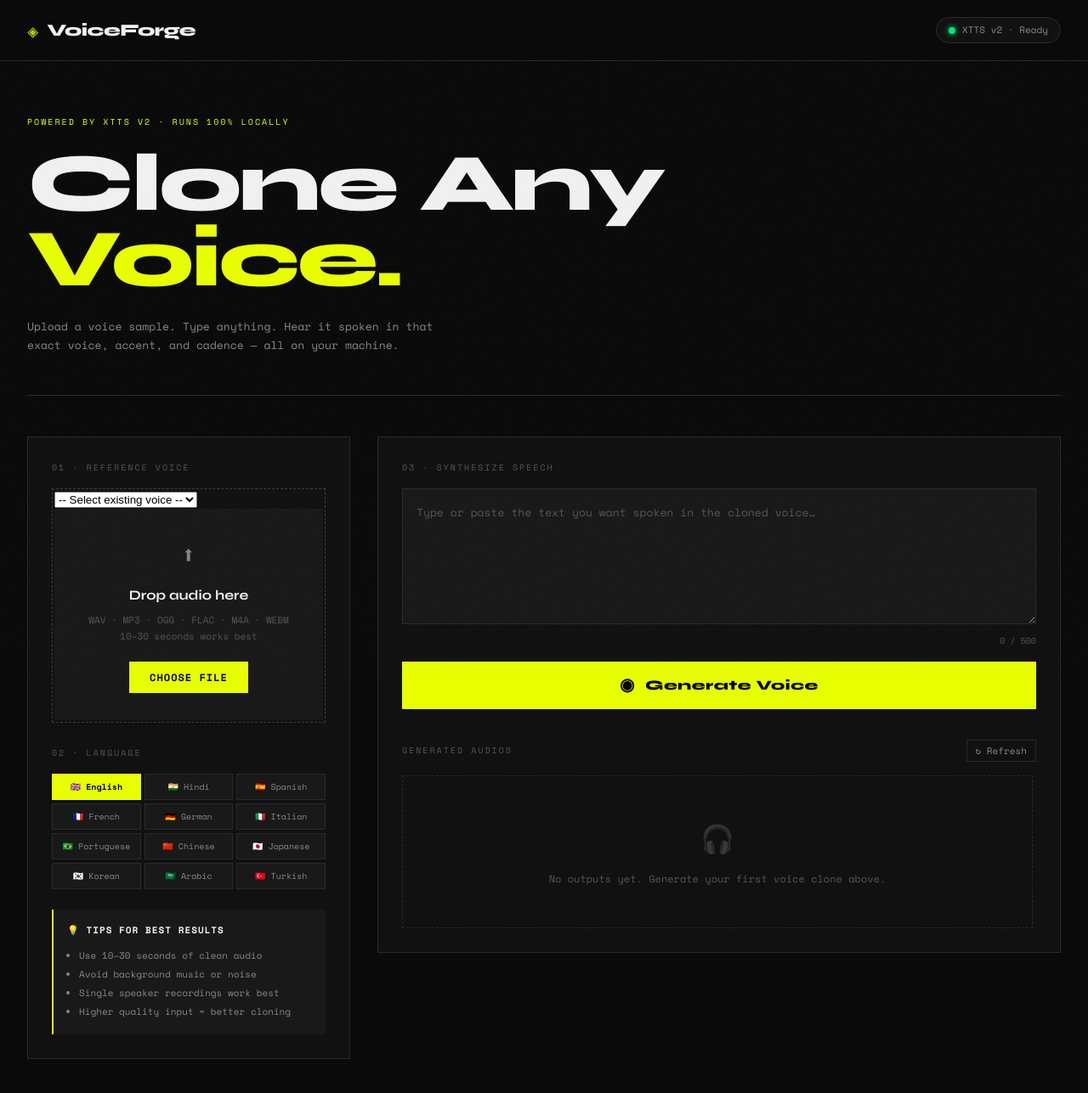
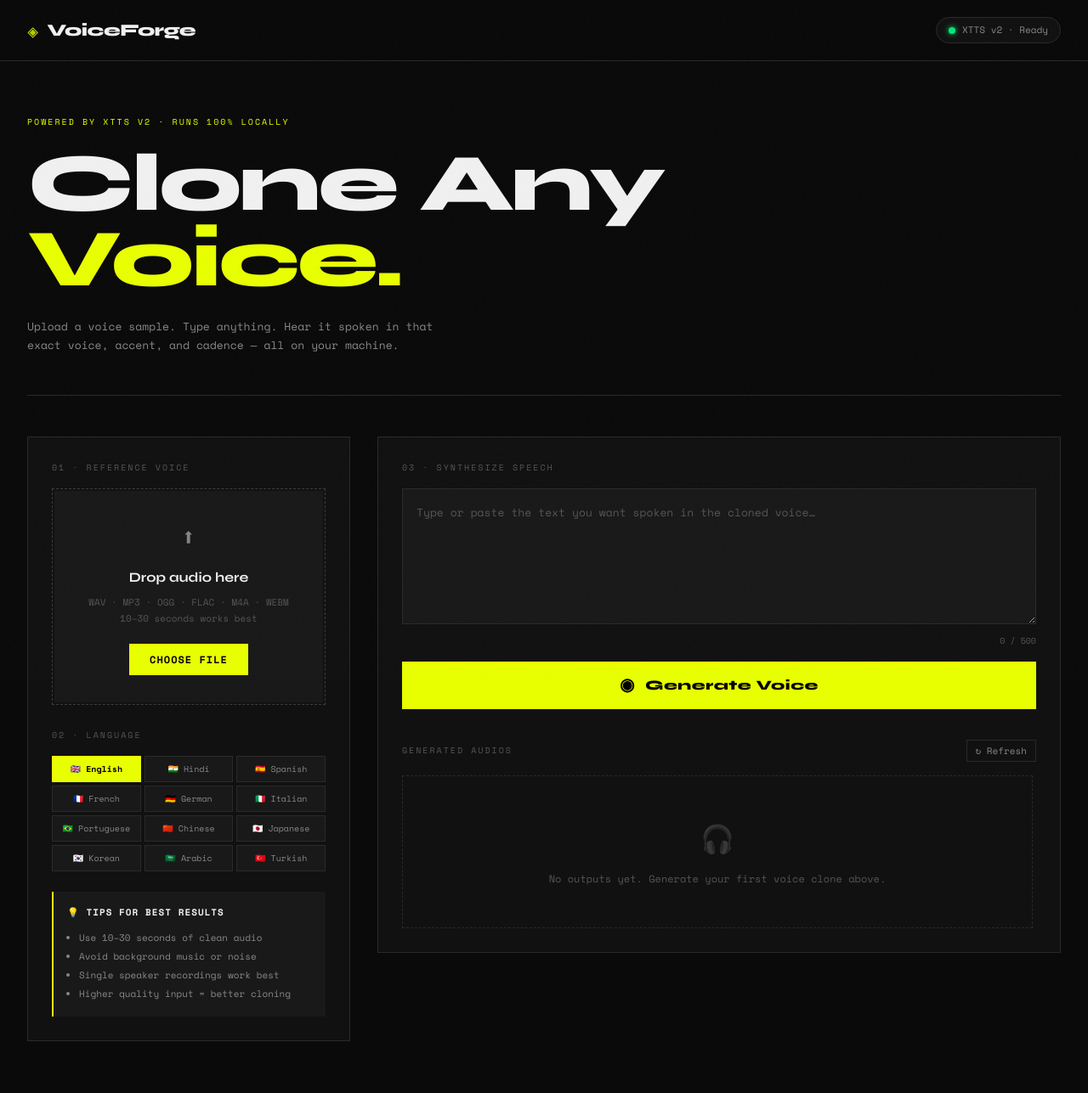
Before and after one commit to MahaSekher/VoiceClone, a Flask app: page / in a window 1280 px wide. Shown: the top 1287 px of the page at 85% size. After the commit the page ends 1226 px from the top, so only its background shows below. Run offline with Flask 3, Linux system fonts and the light colour scheme; data that the repository does not hold is empty.

Commit message:
Revert "Changes for selecting existing audio"
This reverts commit e1444bfd581c29098f0387b3507a0a1c4e687077.

```diff
--- a/app.py
+++ b/app.py
@@ -2,8 +2,6 @@ import os
 import uuid
 import json
 import time
-import os
-from flask import jsonify
 from pathlib import Path
 from flask import Flask, request, jsonify, send_from_directory, render_template
 
@@ -140,14 +138,6 @@ def synthesize():
     except Exception as e:
         return jsonify({"error": f"Synthesis failed: {str(e)}"}), 500
 
-@app.route("/list-voices", methods=["GET"])
-def list_voices():
-    files = []
-    for file in os.listdir(UPLOAD_FOLDER):
-        if file.endswith(".wav"):
-            files.append(file)
-    return jsonify(files)
-
 @app.route("/api/outputs", methods=["GET"])
 def list_outputs():
     outputs = []
--- a/static/js/app.js
+++ b/static/js/app.js
@@ -71,24 +71,6 @@ function setupUploadZone() {
   });
 }
 
-async function loadVoices() {
-    const res = await fetch("/list-voices");
-    const files = await res.json();
-
-    const select = document.getElementById("voiceSelect");
-
-    files.forEach(file => {
-        const option = document.createElement("option");
-        option.value = file;
-        option.textContent = file;
-        select.appendChild(option);
-    });
-}
-
-window.onload = () => {
-    loadVoices();
-};
-
 async function handleFileUpload(file) {
   const allowed = ['wav', 'mp3', 'ogg', 'flac', 'm4a', 'webm'];
   const ext = file.name.split('.').pop().toLowerCase();
@@ -103,18 +85,7 @@ async function handleFileUpload(file) {
   showToast('Uploading and processing audio...', '');
 
   const formData = new FormData();
-
-  let selectedFile = document.getElementById("voiceSelect").value;
-
-	//let formData = new FormData();
-
-	if (selectedFile) {
-		formData.append("existing_file", selectedFile);
-	} else {
-		//const fileInput = document.getElementById("audioInput");
-		//formData.append("audio", fileInput.files[0]);
-		formData.append('audio', file);
-	}
+  formData.append('audio', file);
 
   try {
     const res = await fetch('/api/upload', { method: 'POST', body: formData });
--- a/templates/index.html
+++ b/templates/index.html
@@ -39,9 +39,6 @@
         <div class="panel-label">01 · Reference Voice</div>
 
         <div class="upload-zone" id="uploadZone">
-			<select id="voiceSelect">
-				<option value="">-- Select existing voice --</option>
-			</select>
           <input type="file" id="fileInput" accept=".wav,.mp3,.ogg,.flac,.m4a,.webm" hidden />
           <div class="upload-inner" id="uploadInner">
             <div class="upload-icon">⬆</div>
```
